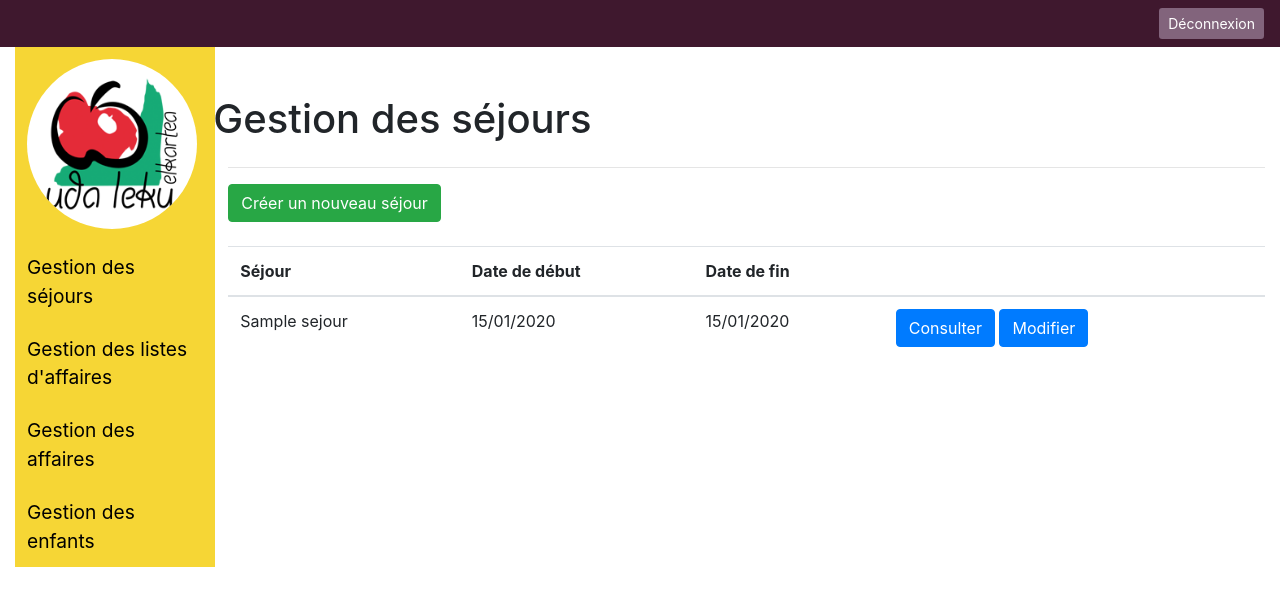
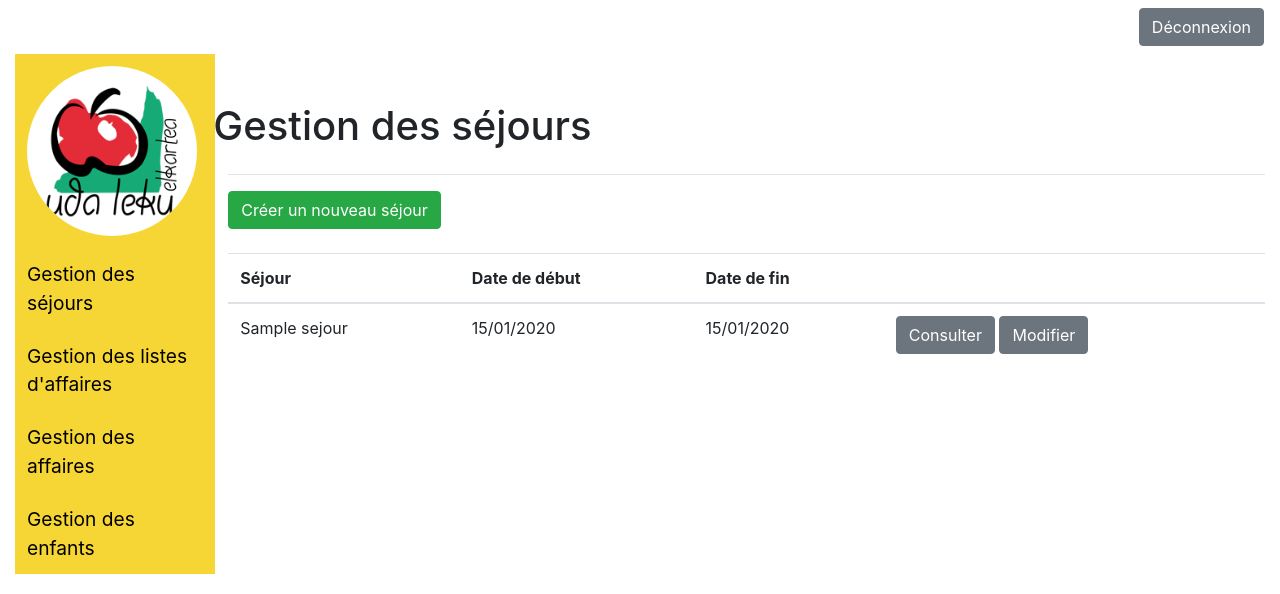
Before and after one commit to Triny81/ProjetUdaLeku, a Symfony app: template templates/sejour/index.html.twig in a window 1280 px wide. Shown: the top 594 px of the page. Run offline with Twig, Linux system fonts and the light colour scheme; the template is opened without the code that fills it: most values are stand-ins (such as "Sample title", 1, 10 or a date in 2020); some libraries are stand-ins or nearby versions.

Commit message:
homogénéisation design

```diff
--- a/templates/affaire/index.html.twig
+++ b/templates/affaire/index.html.twig
@@ -88,7 +88,7 @@
     -->
 
     <!-- Bouton modifier, à désactiver si on ajoute le code au dessus -->
-    <a type="button" href="{{path('affaire_modification',{'id':affaire.id})}}" class="btn btn-primary">
+    <a type="button" href="{{path('affaire_modification',{'id':affaire.id})}}" class="btn btn-secondary">
       Modifier
     </a>
     <!-- Button trigger modal -->
--- a/templates/base.html.twig
+++ b/templates/base.html.twig
@@ -68,10 +68,10 @@
   {% block header %}
   <header>
     <center>
-      <nav class="navbar navbar-light bg-dark-purple">
+      <nav class="navbar navbar-light bg-white">
         <a class="navbar-brand" href="#"></a>
         <div class="my-2 my-lg-0">
-          <a href="{{path('app_logout')}}" class="btn btn-purple btn-sm" role="button" aria-pressed="true">Déconnexion</a>
+          <a href="{{path('app_logout')}}" class="btn btn-secondary" role="button" aria-pressed="true">Déconnexion</a>
         </div>
       </nav>
     </center>
--- a/templates/liste_affaire/edit.html.twig
+++ b/templates/liste_affaire/edit.html.twig
@@ -5,7 +5,7 @@
 {% block titrePage %}Modifier la liste d'affaires{% endblock %}
 
 {% block outils %}
-<button type="button" href="{{ path('liste_affaire_index') }}" class="btn btn-primary">Annuler</button>
+<button type="button" href="{{ path('liste_affaire_index') }}" class="btn btn-secondary">Annuler</button>
 <button type="button" class="btn btn-danger" data-toggle="modal" data-target="#modalSuppressionListeAffaire">
     Supprimer
 </button>
--- a/templates/liste_affaire/index.html.twig
+++ b/templates/liste_affaire/index.html.twig
@@ -29,9 +29,9 @@
                 <td>{{ liste_affaire.nomBasque }}</td>
                 <td>
 
-								<a type="button" href="{{ path('liste_affaire_consultation', {'id': liste_affaire.id}) }}" class="btn btn-primary">Consulter</a>
+								<a type="button" href="{{ path('liste_affaire_consultation', {'id': liste_affaire.id}) }}" class="btn btn-secondary">Consulter</a>
 
-								<a type="button" href="{{path('liste_affaire_modification',{'id':liste_affaire.id})}}" class="btn btn-warning">
+								<a type="button" href="{{path('liste_affaire_modification',{'id':liste_affaire.id})}}" class="btn btn-secondary">
 										Modifier
 								</a>
 <!--
--- a/templates/liste_affaire/new.html.twig
+++ b/templates/liste_affaire/new.html.twig
@@ -5,12 +5,12 @@
 {% block titrePage %}Nouvelle liste d'affaires{% endblock %}
 
 {% block outils %}
+<a class="btn btn-secondary" href="{{ path('liste_affaire_index') }}" role="button">Retour</a>
 {% endblock %}
 
 {% block body %}
 
     {{ include('liste_affaire/_form.html.twig') }}
 
-<br>
-    <a class="btn btn-primary" href="{{ path('liste_affaire_index') }}" role="button">Retour</a>
+
 {% endblock %}
--- a/templates/sejour/index.html.twig
+++ b/templates/sejour/index.html.twig
@@ -27,8 +27,8 @@
                 <td>{{ sejour.dateDebut ? sejour.dateDebut|date('d/m/Y') : '' }}</td>
                 <td>{{ sejour.dateFin ? sejour.dateFin|date('d/m/Y') : '' }}</td>
                 <td>
-                    <a class="btn btn-primary" href="{{ path('sejour_consultation', {'id': sejour.id}) }}"> Consulter </a>
-                    <a class="btn btn-primary" href="{{ path('sejour_modification', {'id': sejour.id}) }}"> Modifier </a>
+                    <a class="btn btn-secondary" href="{{ path('sejour_consultation', {'id': sejour.id}) }}"> Consulter </a>
+                    <a class="btn btn-secondary" href="{{ path('sejour_modification', {'id': sejour.id}) }}"> Modifier </a>
                 </td>
             </tr>
         {% else %}
```
